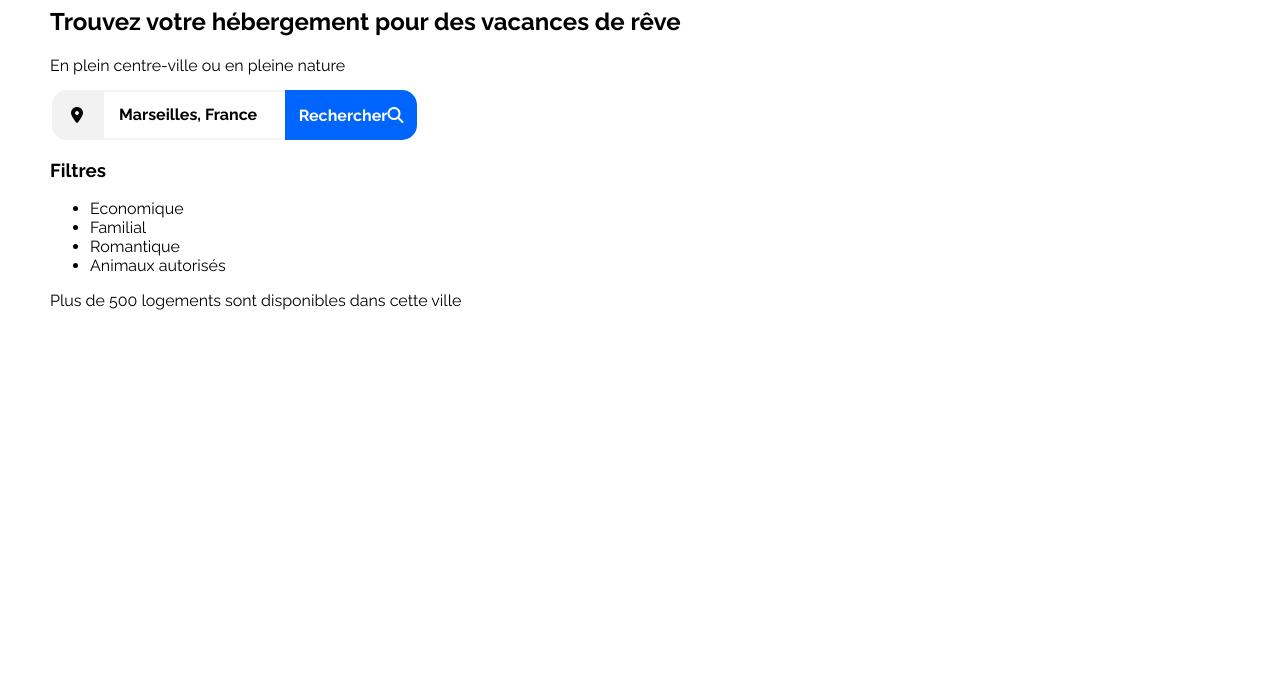
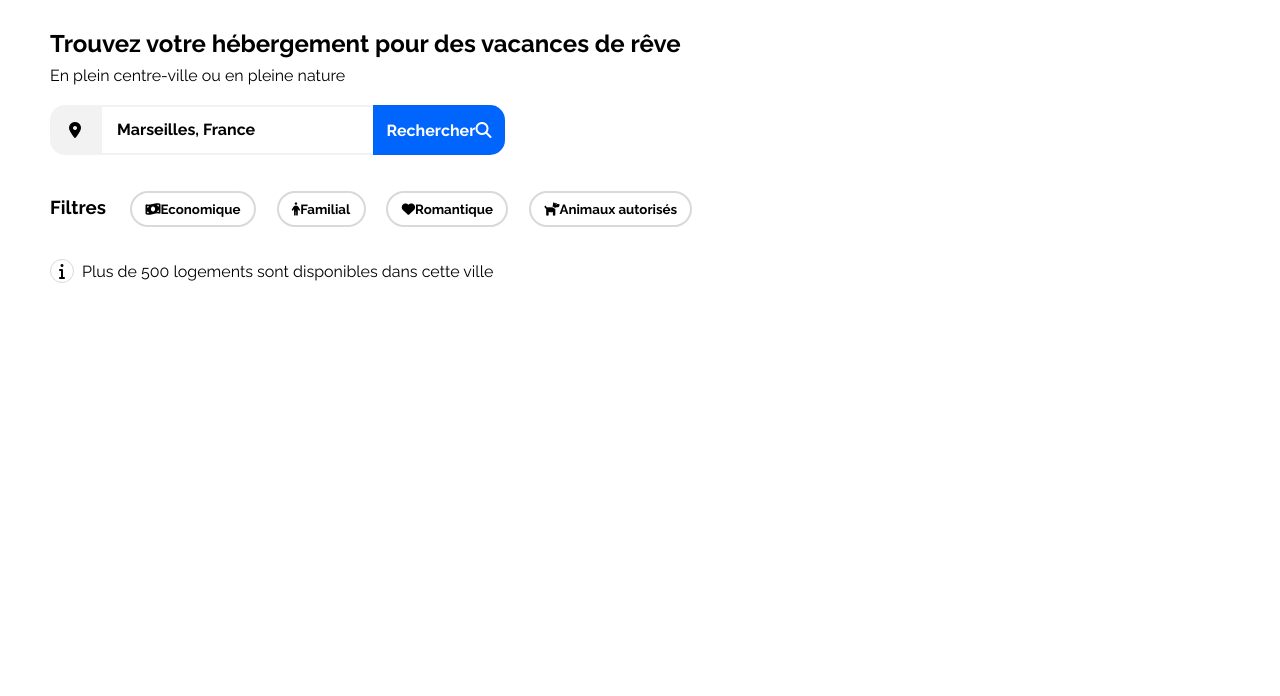
Before and after one commit to leolegrand/Booki, a plain HTML site: page index.html in a window 1280 px wide. Shown: the part 104-800 px from the top of the page. Drawn offline with Linux system fonts and the light colour scheme.

Commit message:
Implementation of filters and display of the number of results obtained during a search

```diff
--- a/css/styles.css
+++ b/css/styles.css
@@ -1,6 +1,7 @@
 /* MOBILE */
 @media screen and (max-width: 767px) {
 }
+
 /* TABLET */
 @media screen and (min-width: 768px) and (max-width: 992px) {
 }
@@ -20,6 +21,9 @@
   font-family: 'Raleway', sans-serif;
 
   box-sizing: border-box;
+
+  padding: 0;
+  margin: 0;
 }
 
 body {
@@ -40,26 +44,25 @@ a {
   text-decoration: none;
 }
 
-/* HEADER */
+/* -- ||  HEADER  || -- */
 
 .main-header {
   display: flex;
   justify-content: space-between;
   align-items: center;
+  margin-bottom: 2em;
 }
 
 .main-header img {
   width: 61px;
-  height: 19px;
-  margin: 1em;
+  margin: 1.3em 0;
 }
 
 .main-header nav a {
-  padding: 1em;
+  padding: 1.3em;
   position: relative;
+  height: 100%;
 }
-
-/* HEADER > LINKS EFFECTS */
 
 .main-header nav a:hover {
   font-weight: 500;
@@ -76,6 +79,7 @@ a {
   height: 2px;
 }
 
+/* Breakpoint mobile */
 @media screen and (max-width: 767px) {
   .main-header {
     align-items: center;
@@ -104,20 +108,25 @@ a {
     bottom: 0px;
   }
   .main-header nav a:hover:after {
-    top: 49px;
+    height: 3px;
+    top: 58px;
     width: 100%;
   }
 }
 
-/* SEARCH & FILTERS SECTION */
+/* -- ||  SECTION SEARCH || -- */
+
+.search h2 {
+  margin-bottom: 0.5em;
+}
+
+/* SEARCHBAR */
 
 .searchbar {
   display: flex;
   align-items: center;
-
-  height: 49px;
-  width: 250px;
-  padding: 2px;
+  margin-top: 1.25em;
+  margin-bottom: 2.25em;
 }
 .searchbar label {
   display: flex;
@@ -138,6 +147,7 @@ a {
 .searchbar input {
   border: 2px var(--background-color) solid;
   padding: 0.94rem;
+  width: 275px;
 }
 
 .searchbar input::placeholder {
@@ -157,7 +167,7 @@ input:focus::placeholder {
 
 .searchbar button {
   cursor: pointer;
-  height: 50px;
+  height: 50.29px;
   min-width: 132px;
   border: 0;
   border-radius: 0px 15px 15px 0px;
@@ -169,23 +179,33 @@ input:focus::placeholder {
 }
 
 .searchbar button svg {
+  transition: 250ms ease;
   display: none;
 }
 
+.searchbar button:hover svg {
+  transform: scale(1.15);
+}
+
+/* Breakpoint mobile */
 @media screen and (max-width: 767px) {
-  .searchbar input:focus {
-    border: 1px var(--main-color) solid;
+  .search {
+    padding: 0 1.25em;
+  }
+
+  .searchbar {
+    justify-content: center;
+    margin: 2.25em auto;
   }
 
   .searchbar button {
-    height: 50px;
     min-width: 50px;
 
     display: flex;
     align-items: center;
     justify-content: center;
     border-radius: 15px;
-    transform: translateX(-10px);
+    transform: translateX(-13px);
   }
   .searchbar button svg {
     display: block;
@@ -194,3 +214,77 @@ input:focus::placeholder {
     display: none;
   }
 }
+
+/* Breakpoint tablet */
+@media screen and (min-width: 992px) {
+  .search h2 {
+    margin-bottom: 0.35em;
+  }
+}
+
+/* FILTERS */
+
+.filters {
+  display: flex;
+  align-items: baseline;
+  gap: 1.5em;
+  flex-wrap: wrap;
+}
+
+.filters__list {
+  display: flex;
+  flex-wrap: wrap;
+  gap: 1.3rem;
+  list-style: none;
+}
+
+.filters__list li button {
+  cursor: pointer;
+  padding: 0.6em 1em;
+
+  background-color: white;
+
+  border: 2px solid #d9d9d9;
+  border-radius: 25px;
+  vertical-align: baseline;
+
+  font-weight: 700;
+  transition: 400ms;
+}
+
+.filters__list li button:hover {
+  background-color: #deebff;
+}
+
+.filters__list li svg {
+  width: 22px;
+  margin-right: 0.5em;
+  color: var(--main-color);
+}
+
+/* SEARCH RESULTS  */
+
+.search__results {
+  margin: 2em auto;
+  display: flex;
+  align-items: center;
+  gap: 0.5rem;
+}
+
+.search__results__icon {
+  height: 24px;
+  width: 24px;
+  border-radius: 50%;
+  border: 1px solid #d9d9d9;
+
+  display: flex;
+  align-items: center;
+  justify-content: center;
+}
+
+.search__results svg {
+  color: var(--main-color);
+
+  width: 4px;
+  height: 10px;
+}
--- a/index.html
+++ b/index.html
@@ -29,7 +29,7 @@
         <a href="#">Activités</a>
       </nav>
     </header>
-    <section role="search">
+    <section class="search" role="search">
       <h2>Trouvez votre hébergement pour des vacances de rêve</h2>
       <p>En plein centre-ville ou en pleine nature</p>
       <form action="" class="searchbar">
@@ -45,16 +45,29 @@
           <span>Rechercher</span><i class="fa-solid fa-magnifying-glass"></i>
         </button>
       </form>
-      <div>
+      <div class="filters">
         <h3>Filtres</h3>
-        <ul>
-          <li>Economique</li>
-          <li>Familial</li>
-          <li>Romantique</li>
-          <li>Animaux autorisés</li>
+        <ul class="filters__list">
+          <li>
+            <button><i class="fas fa-money-bill-wave"></i>Economique</button>
+          </li>
+          <li>
+            <button><i class="fa-solid fa-person"></i>Familial</button>
+          </li>
+          <li>
+            <button><i class="fa-solid fa-heart"></i>Romantique</button>
+          </li>
+          <li>
+            <button><i class="fa-solid fa-dog"></i>Animaux autorisés</button>
+          </li>
         </ul>
       </div>
-      <p>Plus de 500 logements sont disponibles dans cette ville</p>
+      <div class="search__results">
+        <div class="search__results__icon">
+          <i class="fa-solid fa-info"></i>
+        </div>
+        <p>Plus de 500 logements sont disponibles dans cette ville</p>
+      </div>
     </section>
   </body>
 </html>
```
